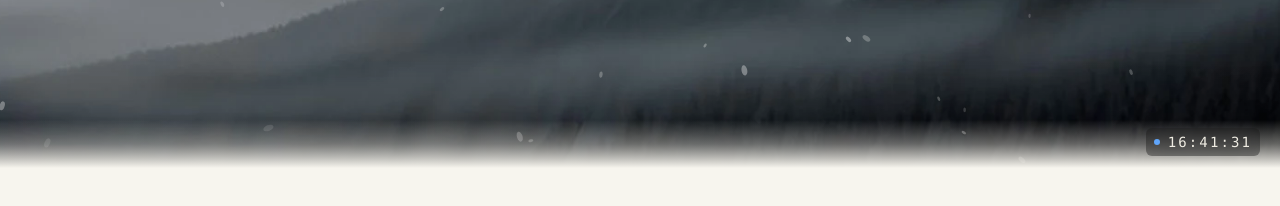
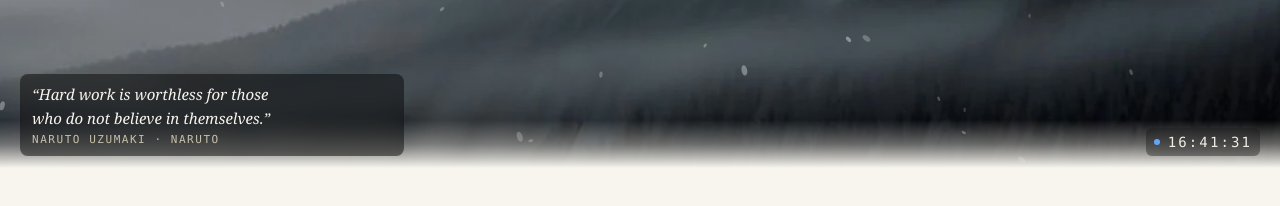
Before and after one commit to Nikhilnv1209/nikhil-verma, a React (Vite) app: page / in a window 1280 px wide. Shown: the part 152-358 px from the top of the page. Built offline with nearby package versions, Linux system fonts and the light colour scheme; no server answers.

Commit message:
feat: add hero quote

```diff
--- a/src/components/HeroBanner.tsx
+++ b/src/components/HeroBanner.tsx
@@ -1,4 +1,5 @@
 import { useState } from 'react'
+import { quotes } from '../data/quotes'
 import { useTimeOfDay } from '../hooks/useTimeOfDay'
 import { Clock } from './Clock'
 import { Petals } from './Petals'
@@ -11,6 +12,20 @@ export function HeroBanner() {
 
   const [loadedSrc, setLoadedSrc] = useState<string | null>(null)
   const loaded = loadedSrc === src
+
+  // One per visit, and left alone after that: a line that keeps changing would
+  // pull attention back to the top of the page it is sitting on. Narrow screens
+  // only draw from the lines that fit on one row, so the picture stays a
+  // picture and the quote is just a footnote on it.
+  const [quote] = useState(() => {
+    const narrow =
+      typeof window !== 'undefined' &&
+      window.matchMedia('(max-width: 639px)').matches
+    const pool = narrow
+      ? quotes.filter((item) => item.text.length <= 58)
+      : quotes
+    return pool[Math.floor(Math.random() * pool.length)]
+  })
 
   return (
     <div id="top" className="relative">
@@ -38,6 +53,18 @@ export function HeroBanner() {
           aria-hidden="true"
         />
 
+        {/* Phones get a bare line, no plate: the picture still has to be the
+            picture. From `sm` up there is room for a proper caption block. */}
+        <figure className="pointer-events-none absolute inset-x-3 bottom-9 flex flex-wrap items-baseline gap-x-1.5 sm:inset-x-auto sm:bottom-3 sm:left-5 sm:block sm:max-w-sm sm:rounded-lg sm:bg-black/45 sm:px-3 sm:py-2 sm:backdrop-blur-sm">
+          <blockquote className="font-serif text-xs leading-4 text-pretty text-stone-50 italic [text-shadow:0_1px_6px_rgba(0,0,0,0.75)] sm:text-[15px] sm:leading-6 sm:text-balance sm:[text-shadow:none]">
+            “{quote.text}”
+          </blockquote>
+          <figcaption className="font-mono text-[10px] uppercase tracking-[0.14em] text-stone-200 [text-shadow:0_1px_6px_rgba(0,0,0,0.75)] sm:mt-0.5 sm:text-[11px] sm:text-stone-300 sm:[text-shadow:none]">
+            <span className="hidden sm:inline">{quote.who} · </span>
+            {quote.series}
+          </figcaption>
+        </figure>
+
         <div className="absolute bottom-2 right-3 flex items-center gap-2.5 rounded-md bg-black/30 px-2 py-1 font-mono text-xs text-stone-100 backdrop-blur-sm sm:bottom-3 sm:right-5 sm:text-sm">
           <span className="flex items-center gap-2 tracking-[0.15em]">
             <span
--- /dev/null
+++ b/src/data/quotes.ts
@@ -0,0 +1,62 @@
+export type Quote = {
+  text: string
+  who: string
+  series: string
+}
+
+/**
+ * One of these is picked per page load. Short enough to sit on a single quiet
+ * line, credited so it reads as a nod rather than as a claim.
+ */
+export const quotes: Quote[] = [
+  {
+    text: 'I never go back on my word. That is my ninja way.',
+    who: 'Naruto Uzumaki',
+    series: 'Naruto',
+  },
+  {
+    text: 'Those who abandon their friends are worse than scum.',
+    who: 'Kakashi Hatake',
+    series: 'Naruto',
+  },
+  {
+    text: 'Hard work is worthless for those who do not believe in themselves.',
+    who: 'Naruto Uzumaki',
+    series: 'Naruto',
+  },
+  {
+    text: 'If you do not take risks, you cannot create a future.',
+    who: 'Monkey D. Luffy',
+    series: 'One Piece',
+  },
+  {
+    text: 'No matter how deep the night, it always turns to day eventually.',
+    who: 'Brook',
+    series: 'One Piece',
+  },
+  {
+    text: 'A man dies when he is forgotten.',
+    who: 'Dr. Hiriluk',
+    series: 'One Piece',
+  },
+  {
+    text: 'A lesson without pain is meaningless.',
+    who: 'Edward Elric',
+    series: 'Fullmetal Alchemist',
+  },
+  {
+    text: 'Whatever happens, happens.',
+    who: 'Spike Spiegel',
+    series: 'Cowboy Bebop',
+  },
+  {
+    text: 'You should enjoy the little detours to the fullest.',
+    who: 'Ging Freecss',
+    series: 'Hunter x Hunter',
+  },
+  {
+    text: 'Humans are so interesting.',
+    who: 'Ryuk',
+    series: 'Death Note',
+  },
+]
```
